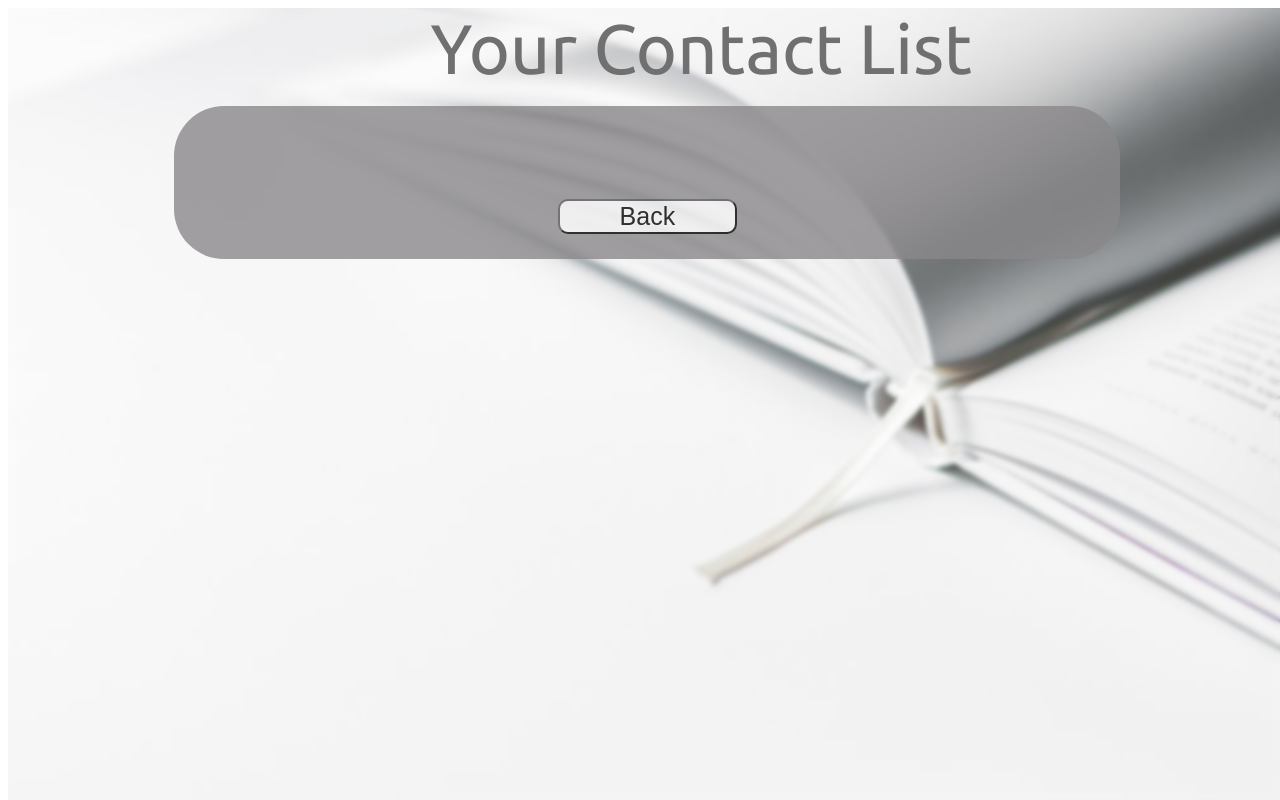
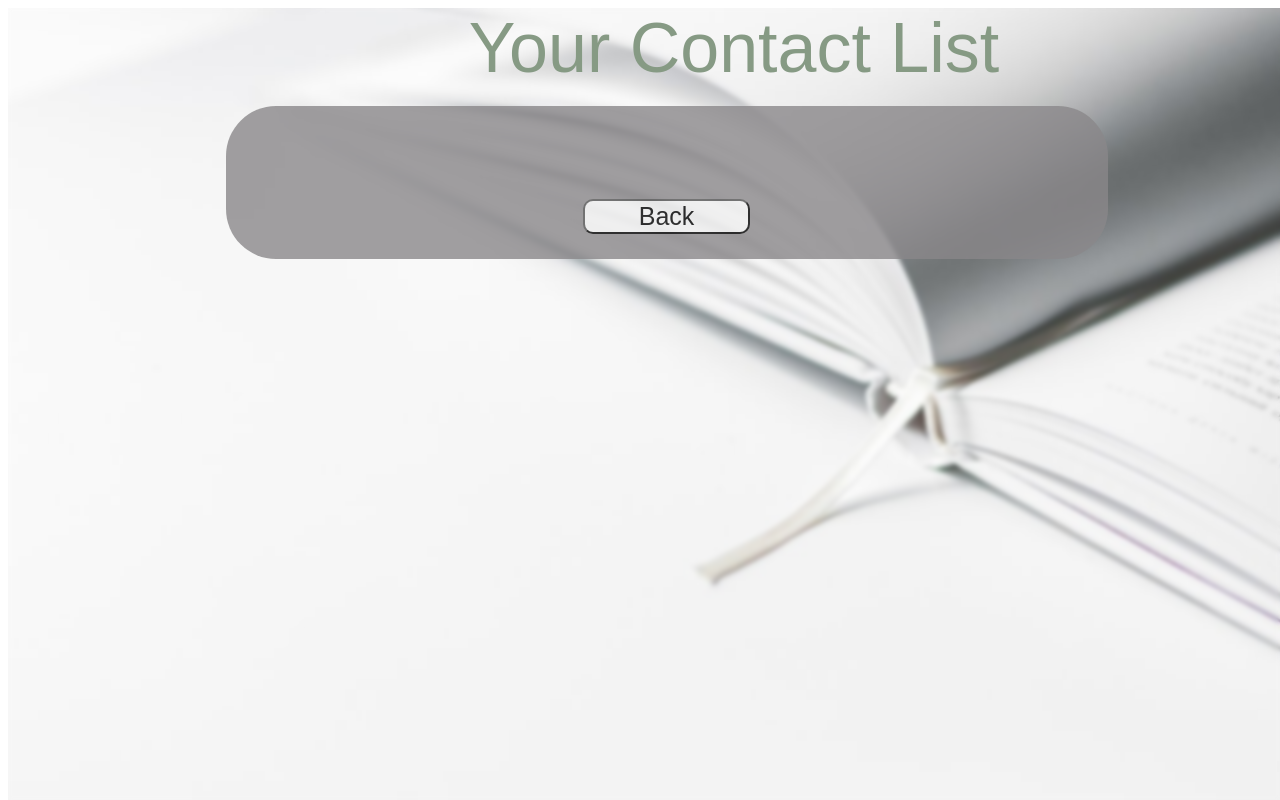
Before and after one commit to AryanJha524/contactmanager, a PHP site: page /viewContacts.html in a window 1280 px wide. Run offline with PHP 8.4, Linux system fonts and the light colour scheme.

Commit message:
Cosmetic changes
1. title color changes
2. centering of table

```diff
--- a/Front End/css/styleAdd.css
+++ b/Front End/css/styleAdd.css
@@ -32,7 +32,7 @@
     margin-left: 38%;
     text-align: center;
     font-family: 'Ubuntu', sans-serif;
-    color: #293829d0;
+    color: #454645;
     overflow-y: hidden;
 }
 
@@ -115,7 +115,7 @@ input[type="text"],input[type="password"]{
     margin-left: 7%;
     margin-bottom: 2%;
     font-family: 'Avantgarde', sans-serif;
-    color: #463a50;
+    color: #7a5394;
 }
 
 #loginResult{
--- a/Front End/css/styleView.css
+++ b/Front End/css/styleView.css
@@ -29,18 +29,18 @@
     font-size: 70px;
     width: 100%;
     margin: 2% 5%;
-    margin-left: 33%;
+    margin-left: 36%;
     text-align: center;
-    font-family: 'Ubuntu', sans-serif;
-    color: #707070;
+    font-family: 'Arial', sans-serif;
+    color: #869a84;
 }
 
 
 #accessUIDiv
 {
     font-size: 30px;
-    width: 70%;
-    margin-left: 13%;
+    width: 65%;
+    margin-left: 17%;
     padding: 25px;
     border-radius: 50px;
     background-color: #8a888a;
@@ -202,7 +202,9 @@ table {
   border-collapse: collapse;
   text-align: center;
   vertical-align:bottom;
-  margin-left: 15%;
+  margin-left: 13.5%;
+  font-family: Georgia, Times, 'Times New Roman', serif;
+  font-size: large;
 }
 
 th
@@ -225,5 +227,5 @@ tr
 
 tr:nth-child(even)
 {
-  background-color: #60486f91
+  background-color: #60486f63
 }
--- a/Front End/search.html
+++ b/Front End/search.html
@@ -25,6 +25,7 @@
     <input type = "text" id="firstName" placeholder="Keyword"/><br />
 
     <table id="contactList"></table>
+<br></br>
 
     <button type = "button" id="loginButton" class="mybutton" onclick="searchContact()">Search</button>
         <span id ="searchResult"></span>
```
Also changed, not shown: Front End/css/styleSearch.css (+9 -7 lines).
